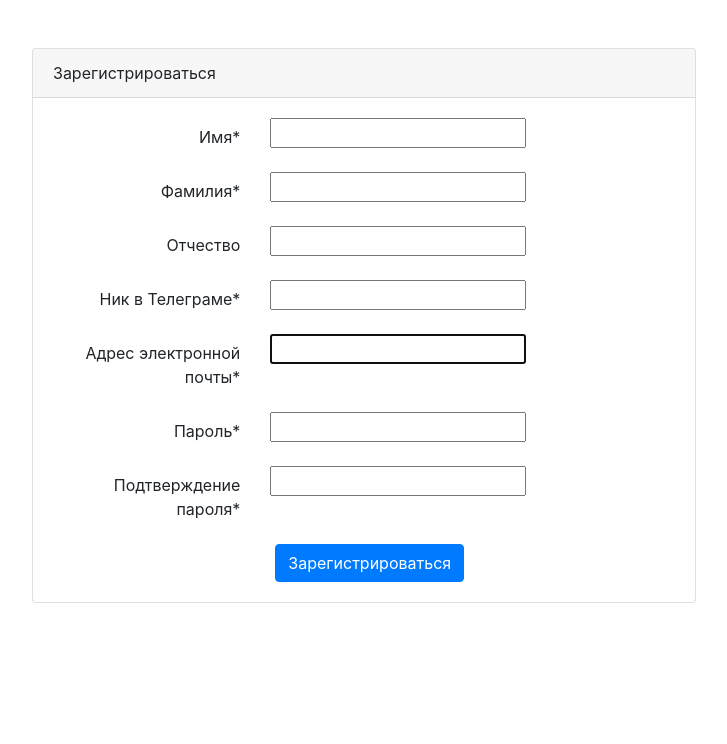
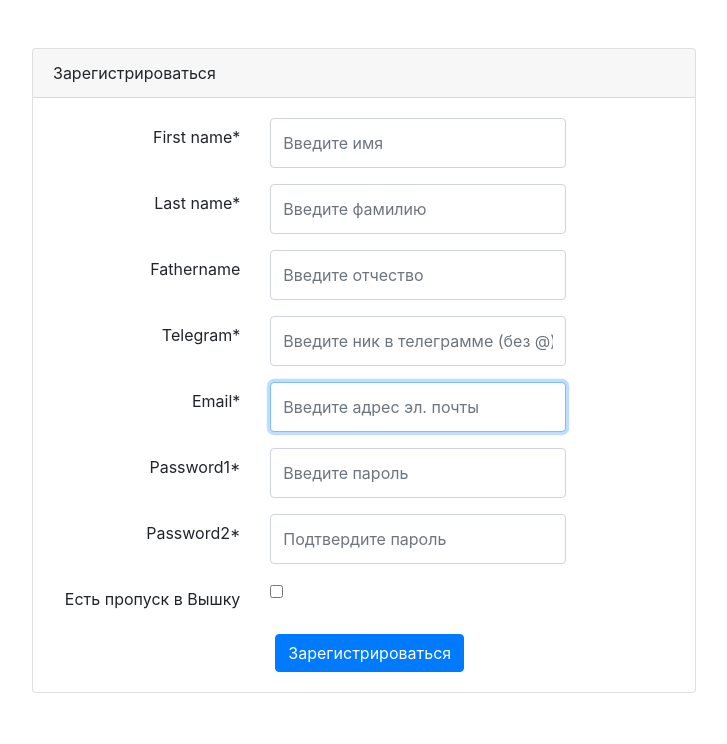
Before and after one commit to Natasha-rare/ssl-website, a Django app: page /auth/signup/ in a window 1280 px wide. Shown: the part 56-800 px from the top of the page, without its empty margins (276-1003 px from the left). Run offline with Django 4.2, Linux system fonts and the light colour scheme; some libraries are stand-ins or nearby versions.

Commit message:
Added hse pass to model and cleaned data

```diff
--- a/ssl_website/templates/nav.html
+++ b/ssl_website/templates/nav.html
@@ -2,7 +2,7 @@
     <a class="navbar-brand" href="/"><span style="color:blue">SSL</span></a>
     <nav class="my-2 my-md-0 mr-md-3">
         {% if user.is_authenticated %}
-        Пользователь: {{ user.username }}.
+        Пользователь: {{ user.email }}.
         <a class="p-2 text-dark" href="{% url 'password_change' %}">Изменить пароль</a>
         <a class="p-2 text-dark" href="{% url 'users:profile_settings' %}">Настройки профиля</a>
         <a class="p-2 text-dark" href="{% url 'logout' %}">Выйти</a>
--- a/ssl_website/users/forms.py
+++ b/ssl_website/users/forms.py
@@ -8,36 +8,38 @@ from django.core.validators import RegexValidator
 User = get_user_model()
 
 class RegistrationForm(UserCreationForm):
-    # first_name = forms.CharField(
-    #     widget=forms.TextInput(attrs={
-    #     'class': 'form-control py-4', 'placeholder': 'Введите имя'}),
-    #     label="Имя",
-    #     required=True,
-    #     # validators=[RegexValidator(r'^[a-zA-Zа-яА-Я\s]*$', message="Разрешены только буквы")],
-    #     error_messages={'errors': "Введите только буквы"}
-    #     )
-    # last_name = forms.CharField(required=True,
-    #     widget=forms.TextInput(attrs={
-    #     'class': 'form-control py-4', 'placeholder': 'Введите фамилию'}))
-    # fathername = forms.CharField(required=False,
-    #     widget=forms.TextInput(attrs={
-    #     'class': 'form-control py-4', 'placeholder': 'Введите отчество'}))
-    # telegram = forms.CharField(required=True,
-    #     widget=forms.TextInput(attrs={
-    #     'class': 'form-control py-4', 'placeholder': 'Введите ник в телеграмме (без @)'}))
-    # email = forms.CharField(required=True,
-    #     widget=forms.EmailInput(attrs={
-    #     'class': 'form-control py-4', 'placeholder': 'Введите адрес эл. почты'}))
-    # password1 = forms.CharField(required=True,
-    #     widget=forms.PasswordInput(attrs={
-    #     'class': 'form-control py-4', 'placeholder': 'Введите пароль'}))
-    #     # help_text=password_validation.password_validators_help_text_html())
-    # password2 = forms.CharField(required=True, widget=forms.PasswordInput(attrs={
-    #     'class': 'form-control py-4', 'placeholder': 'Подтвердите пароль'}))
+    first_name = forms.CharField(
+        widget=forms.TextInput(attrs={
+        'class': 'form-control py-4', 'placeholder': 'Введите имя'}),
+        required=True,
+        validators=[RegexValidator(r'^[a-zA-Zа-яА-Я\s]*$', message="Разрешены только буквы")],
+        )
+    last_name = forms.CharField(
+        required=True,
+        widget=forms.TextInput(attrs={
+        'class': 'form-control py-4', 'placeholder': 'Введите фамилию'}),
+        validators=[RegexValidator(r'^[a-zA-Zа-яА-Я\s]*$', message="Разрешены только буквы")])
+    fathername = forms.CharField(
+        required=False,
+        widget=forms.TextInput(attrs={
+        'class': 'form-control py-4', 'placeholder': 'Введите отчество'}),
+        validators=[RegexValidator(r'^[a-zA-Zа-яА-Я\s]*$', message="Разрешены только буквы")])
+    telegram = forms.CharField(required=True,
+        widget=forms.TextInput(attrs={
+        'class': 'form-control py-4', 'placeholder': 'Введите ник в телеграмме (без @)'}))
+    email = forms.CharField(required=True,
+        widget=forms.EmailInput(attrs={
+        'class': 'form-control py-4', 'placeholder': 'Введите адрес эл. почты'}))
+    password1 = forms.CharField(required=True,
+        widget=forms.PasswordInput(attrs={
+        'class': 'form-control py-4', 'placeholder': 'Введите пароль'}))
+        # help_text=password_validation.password_validators_help_text_html())
+    password2 = forms.CharField(required=True, widget=forms.PasswordInput(attrs={
+        'class': 'form-control py-4', 'placeholder': 'Подтвердите пароль'}))
 
     class Meta:
         model = User
-        fields = ('first_name', 'last_name', 'fathername', 'telegram', 'email', 'password1', 'password2')
+        fields = ('first_name', 'last_name', 'fathername', 'telegram', 'email', 'password1', 'password2', 'hse_pass')
 
     def save(self, commit=True):
         user = super(RegistrationForm, self).save(commit=False)
--- a/ssl_website/users/models.py
+++ b/ssl_website/users/models.py
@@ -61,8 +61,16 @@ class User(AbstractUser):
         verbose_name="Роль",
     )
     tg_bot_id = models.CharField(_("id for telegram bot"), blank=True, max_length=40, null=True, default=None)
+    hse_pass = models.BooleanField("Есть пропуск в Вышку", default=False, blank=False)
     is_accepted = models.BooleanField("Заявка принята", default=False, blank=False)
     objects = UserManager()
 
     USERNAME_FIELD = 'email'
     REQUIRED_FIELDS = []
+
+
+    def clean(self):
+        self.first_name = self.first_name.capitalize()
+        self.last_name = self.last_name.capitalize()
+        self.fathername = self.fathername.capitalize()
+        self.email = self.email.lower()
```
Also changed, not shown: ssl_website/users/admin.py (+5 -5 lines), ssl_website/users/migrations/0004_user_hse_pass.py (added).
